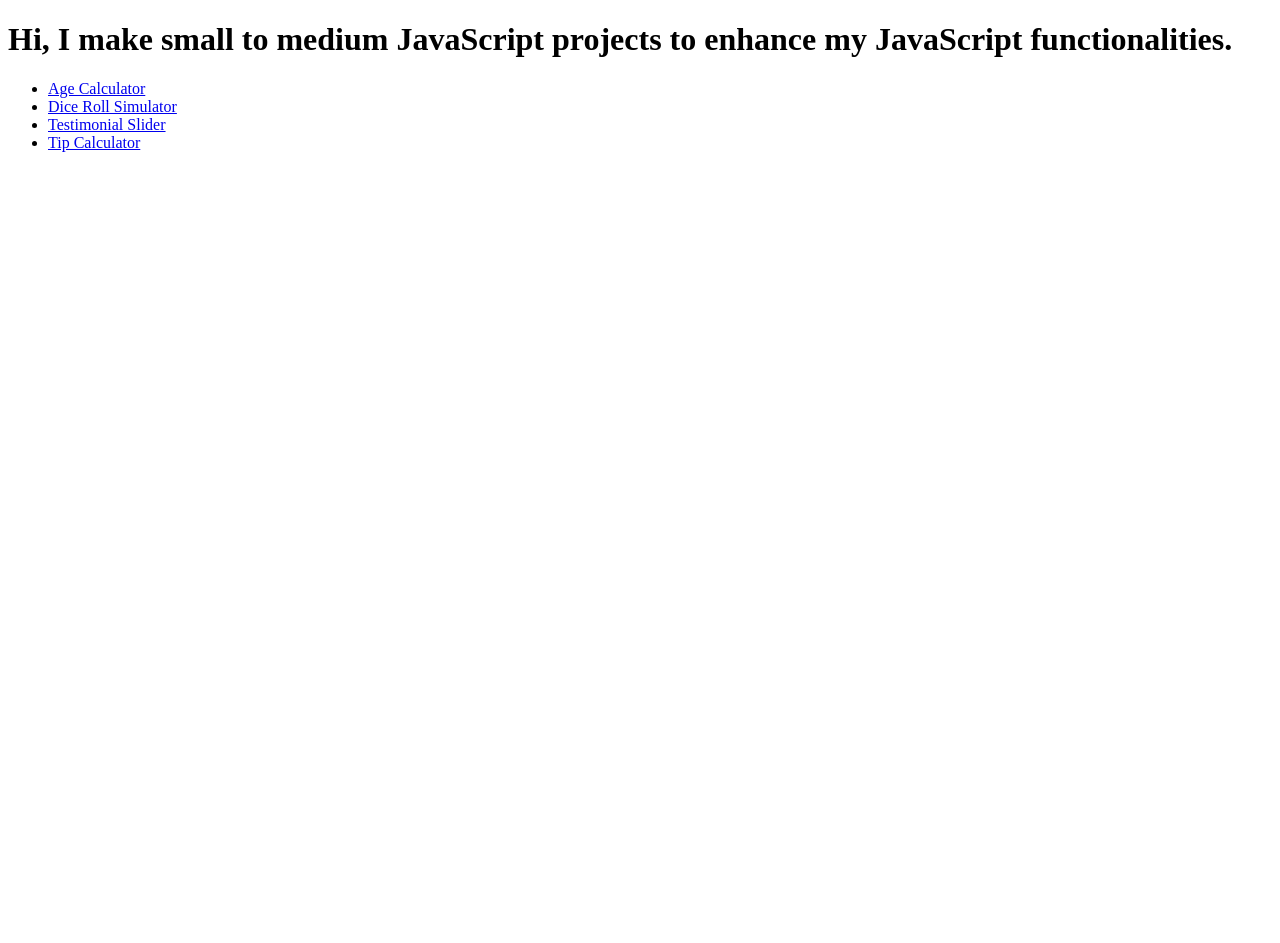
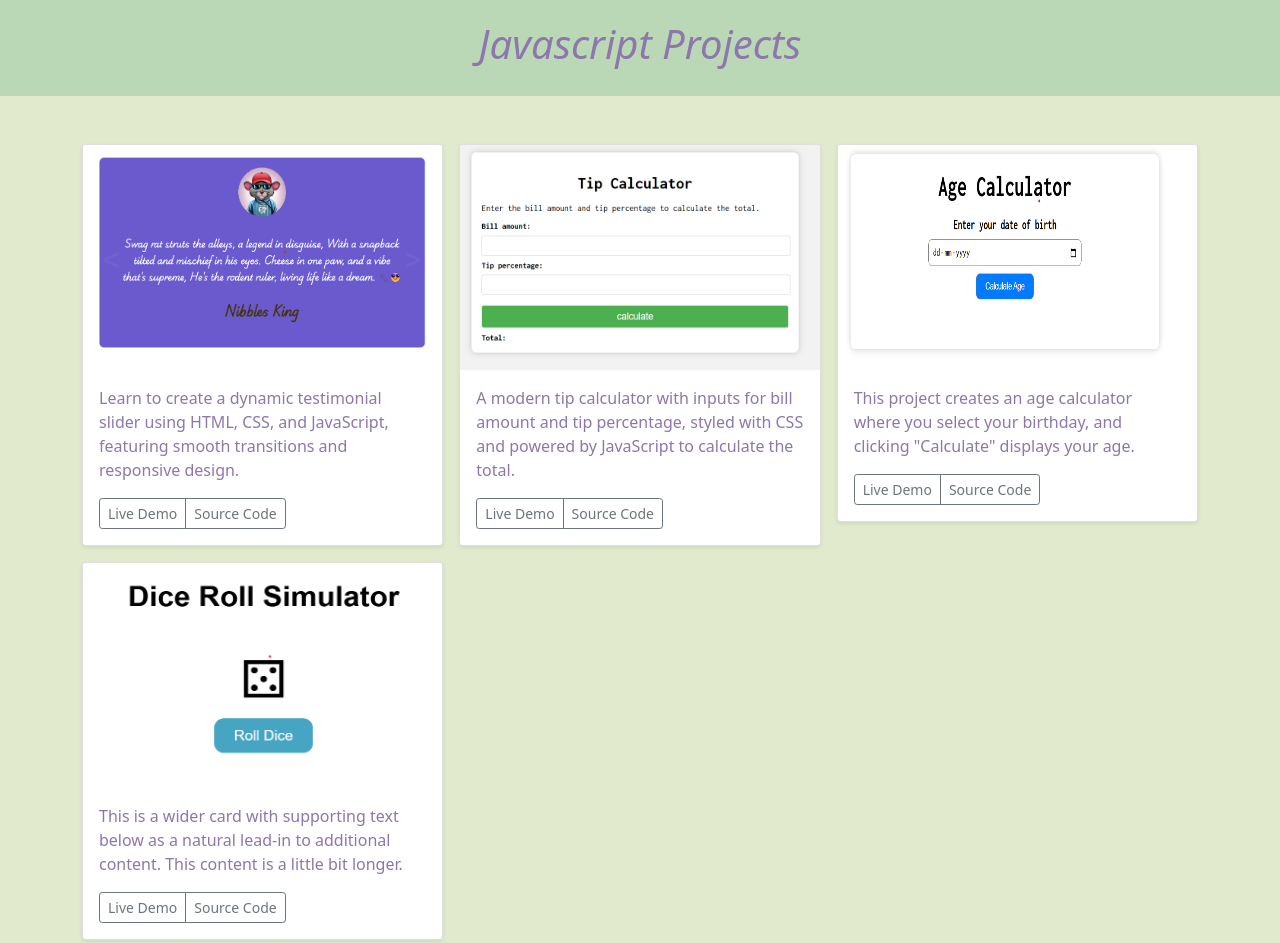
Before and after one commit to nikhnik/JavaScript-Projects, a plain HTML site: page index.html in a window 1280 px wide. Before the commit the page ends 800 px from the top, so only its background shows below. Drawn offline with nearby package versions, Linux system fonts and the light colour scheme.

Commit message:
make index html beautiful

```diff
--- a/index.html
+++ b/index.html
@@ -4,14 +4,78 @@
     <meta charset="UTF-8">
     <meta name="viewport" content="width=device-width, initial-scale=1.0">
     <title>Javascript Basic projects</title>
+    <link href="https://cdn.jsdelivr.net/npm/bootstrap@5.0.2/dist/css/bootstrap.min.css" rel="stylesheet" integrity="sha384-EVSTQN3/azprG1Anm3QDgpJLIm9Nao0Yz1ztcQTwFspd3yD65VohhpuuCOmLASjC" crossorigin="anonymous">
+    <link rel="stylesheet" href="style.css">
 </head>
 <body>
-    <h1>Hi, I make small to medium JavaScript projects to enhance my JavaScript functionalities.</h1>
-    <ul>
-        <li><a href="./Age Calculator/index.html">Age Calculator </a></li>
-        <li><a href="./Dice Roll Simulator/index.html">Dice Roll Simulator</a></li>
-        <li><a href="./Testimonial Slider/">Testimonial Slider</a></li>
-        <li><a href="./Tip Calculator/">Tip Calculator</a></li>
-    </ul>
+    <div class="d-flex justify-content-center" id="heading">
+        <h1 class="text-center">Javascript Projects</h1>
+    </div>
+    <div class="album py-5 ">
+        <div class="container">
+
+          <div class="row row-cols-1 row-cols-sm-2 row-cols-md-3 g-3">
+            <div class="col">
+              <div class="card shadow-sm">
+                <img class="bd-placeholder-img card-img-top" width="100%" height="225" src="./images/testimonial.png" alt="Thumbnail">
+
+                <div class="card-body">
+                  <p class="card-text">Learn to create a dynamic testimonial slider using HTML, CSS, and JavaScript, featuring smooth transitions and responsive design.</p>
+                  <div class="d-flex justify-content-between align-items-center">
+                    <div class="btn-group">
+                      <a href="./Testimonial Slider/index.html" class="btn btn-sm btn-outline-secondary" role="button">Live Demo</a>
+                      <a href="https://github.com/nikhnik/JavaScript-Projects/tree/main/Testimonial%20Slider" class="btn btn-sm btn-outline-secondary" role="button">Source Code</a>
+                    </div>
+                  </div>
+                </div>
+              </div>
+            </div>
+            <div class="col">
+              <div class="card shadow-sm">
+                <img class="bd-placeholder-img card-img-top" width="100%" height="225" src="./images/tip-calculator.png" alt="Thumbnail">
+
+                <div class="card-body">
+                  <p class="card-text">A modern tip calculator with inputs for bill amount and tip percentage, styled with CSS and powered by JavaScript to calculate the total.</p>
+                  <div class="d-flex justify-content-between align-items-center">
+                    <div class="btn-group">
+                        <a href="./Tip Calculator/index.html" class="btn btn-sm btn-outline-secondary" role="button">Live Demo</a>
+                        <a href="https://github.com/nikhnik/JavaScript-Projects/tree/main/Tip%20Calculator" class="btn btn-sm btn-outline-secondary" role="button">Source Code</a>
+                    </div>
+                  </div>
+                </div>
+              </div>
+            </div>
+            <div class="col">
+              <div class="card shadow-sm">
+                <img class="bd-placeholder-img card-img-top" width="100%" height="225" src="./images/age-calculator.png" alt="Thumbnail">
+                <div class="card-body">
+                  <p class="card-text">This project creates an age calculator where you select your birthday, and clicking "Calculate" displays your age.</p>
+                  <div class="d-flex justify-content-between align-items-center">
+                    <div class="btn-group">
+                        <a href="./Age Calculator/index.html" class="btn btn-sm btn-outline-secondary" role="button">Live Demo</a>
+                        <a href="https://github.com/nikhnik/JavaScript-Projects/tree/main/Age%20Calculator" class="btn btn-sm btn-outline-secondary" role="button">Source Code</a>
+                    </div>
+                  </div>
+                </div>
+              </div>
+            </div>
+            <div class="col">
+                <div class="card shadow-sm">
+                    <img class="bd-placeholder-img card-img-top" width="100%" height="225" src="./images/dice-roll-simulaor.png" alt="Thumbnail">
+
+                  <div class="card-body">
+                    <p class="card-text">This is a wider card with supporting text below as a natural lead-in to additional content. This content is a little bit longer.</p>
+                    <div class="d-flex justify-content-between align-items-center">
+                      <div class="btn-group">
+                        <a href="./Dice Roll Simulator/index.html" class="btn btn-sm btn-outline-secondary" role="button">Live Demo</a>
+                        <a href="https://github.com/nikhnik/JavaScript-Projects/tree/main/Dice%20Roll%20Simulator" class="btn btn-sm btn-outline-secondary" role="button">Source Code</a>
+                      </div>
+                    </div>
+                  </div>
+                </div>
+              </div>
+          </div>
+        </div>
+      </div>
 </body>
 </html>
--- /dev/null
+++ b/style.css
@@ -0,0 +1,15 @@
+
+#heading{
+    background-color: #BAD8B6;
+    padding: 20px;
+    color: #8D77AB;
+    font-style: oblique;
+}
+
+.album{
+    background-color: #E1EACD;
+}
+
+.card-text{
+    color: #8D77AB;
+}
```
